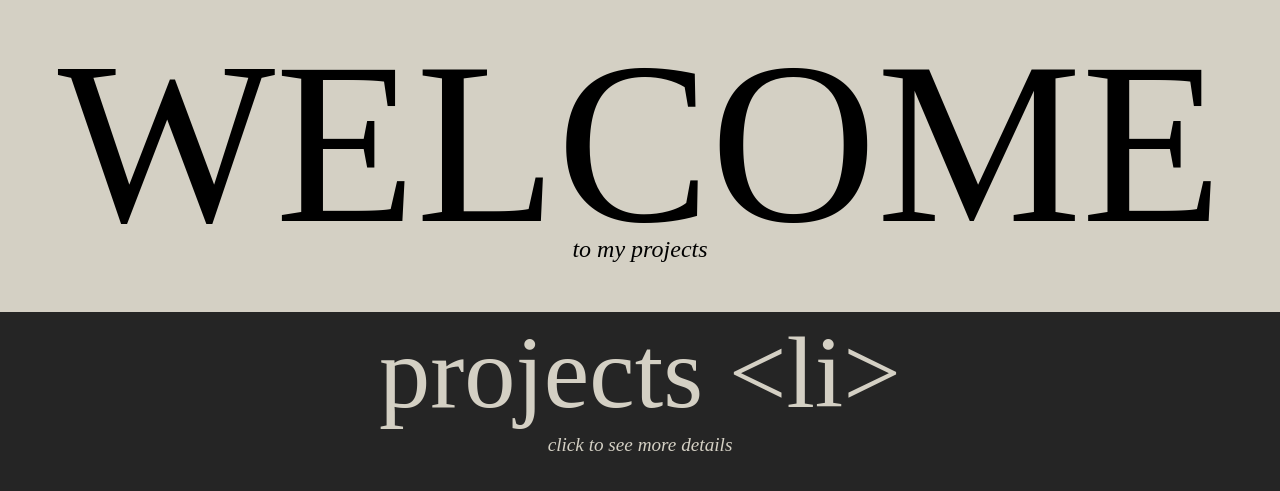
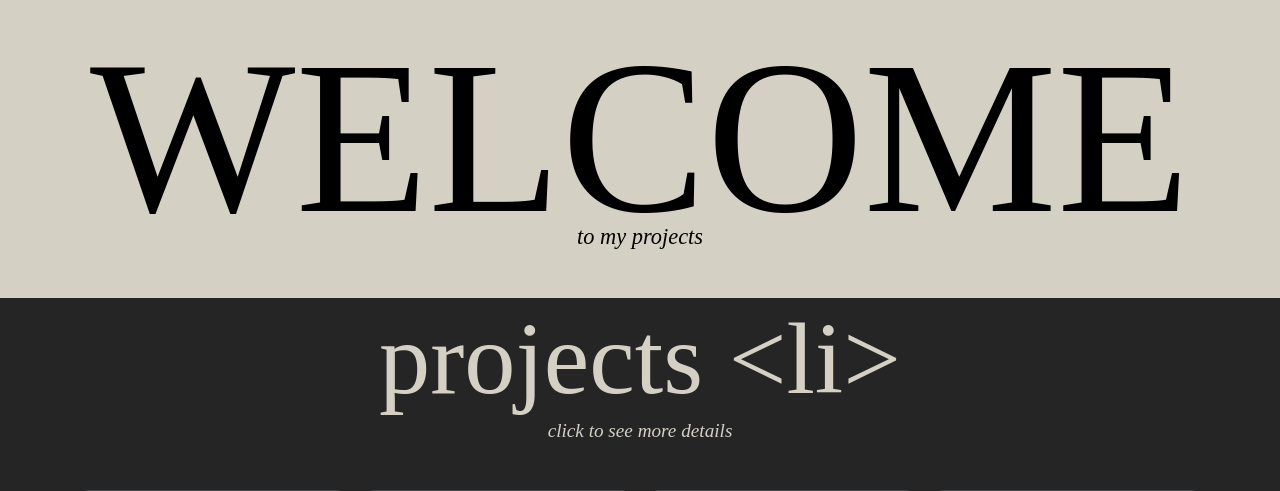
Before and after one commit to cspadua/cspadua.github.io, a PHP site: page / in a window 1280 px wide. Shown: the part 81-572 px from the top of the page. Run offline with PHP 8.4, Linux system fonts and the light colour scheme; some web fonts are replaced.

Commit message:
fix my image and style.css

```diff
--- a/style.css
+++ b/style.css
@@ -5,7 +5,7 @@
 .welcome-section {
   text-align: center;
   font-family: 'DM Serif Text', serif;
-      font-size: 18vw;
+  font-size: 17vw;
   color: #000000;
   line-height: .9;
 }
@@ -13,7 +13,7 @@
 .my-projects {
   text-align: center;
   color: #000000;
-      font-size: 1.5rem;
+  font-size: 1.4rem;
   font-family: 'DM Serif Text', serif;
   font-style: italic;
   margin-top: -20;
```
Also changed, not shown: images/activity6.png. Lines whose indentation alone changed are shown as unchanged.
